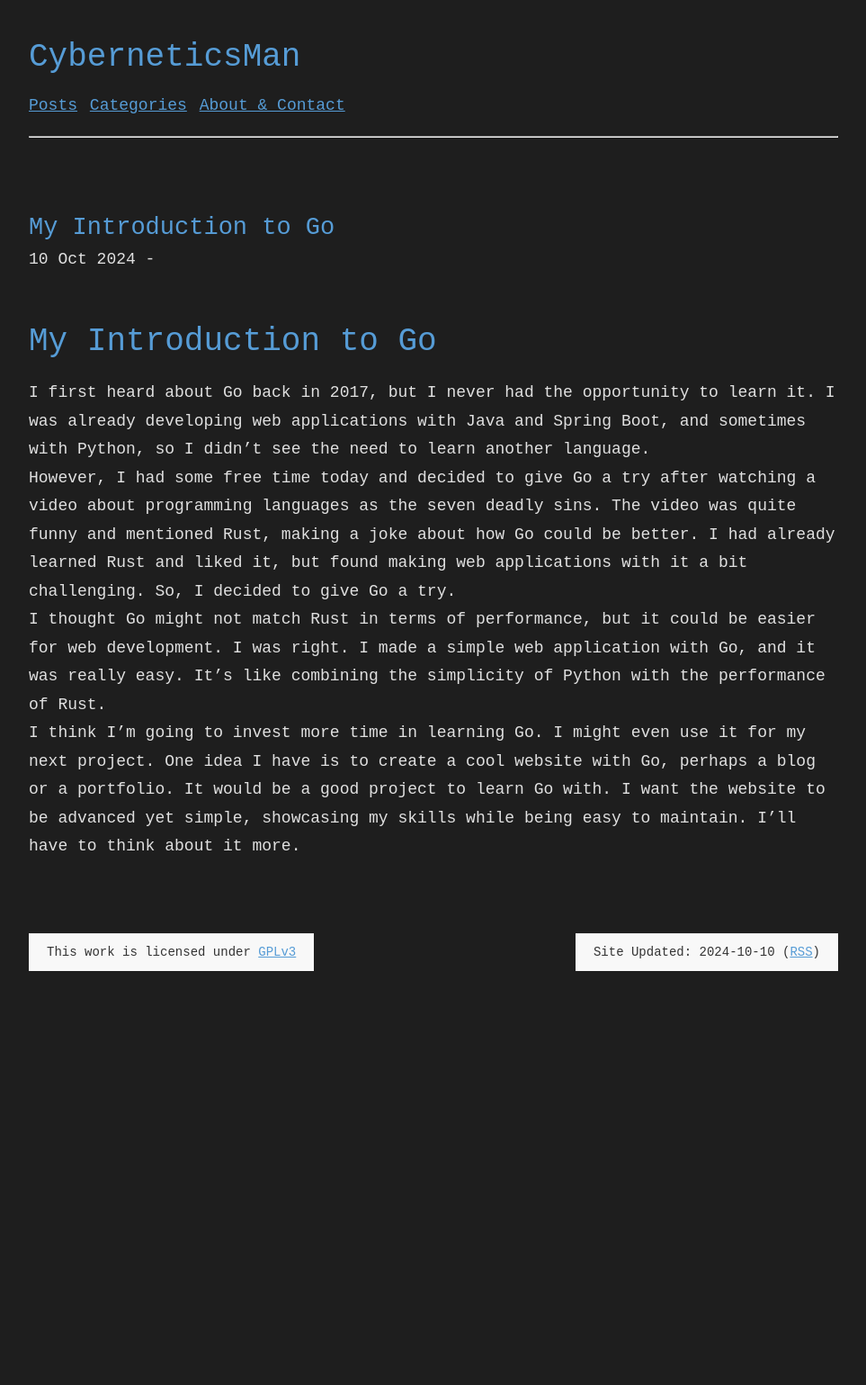
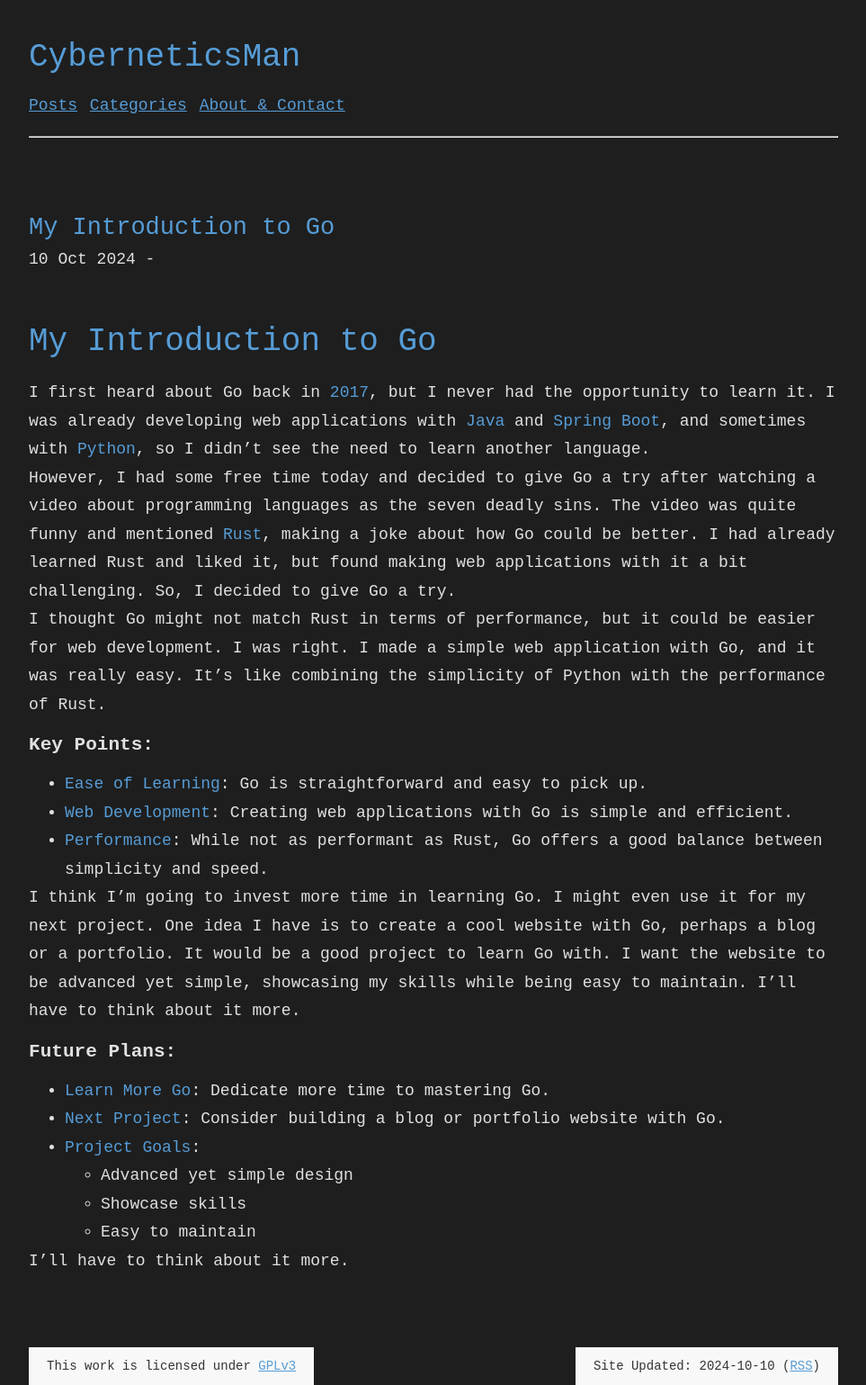
Before and after one commit to CyberneticsMan/CyberneticsMan.github.io, a Jekyll site: the page built from _posts/2024-10-10-beginning-of-Go.md, in a window 1280 px wide. Shown: the whole page at 90% size, without its empty margins (158-1121 px from the left). Built offline with Jekyll 4.4.1, drawn with Linux system fonts in a browser that asks for light colours; before the commit the page ends 1079 px from its top, so only the background shows below that.

Commit message:
go changes

```diff
--- a/_posts/2024-10-10-beginning-of-Go.md
+++ b/_posts/2024-10-10-beginning-of-Go.md
@@ -8,10 +8,27 @@ published: true
 
 # My Introduction to Go
 
-I first heard about Go back in 2017, but I never had the opportunity to learn it. I was already developing web applications with Java and Spring Boot, and sometimes with Python, so I didn't see the need to learn another language.
+I first heard about Go back in **2017**, but I never had the opportunity to learn it. I was already developing web applications with **Java** and **Spring Boot**, and sometimes with **Python**, so I didn't see the need to learn another language.
 
-However, I had some free time today and decided to give Go a try after watching a video about programming languages as the seven deadly sins. The video was quite funny and mentioned Rust, making a joke about how Go could be better. I had already learned Rust and liked it, but found making web applications with it a bit challenging. So, I decided to give Go a try.
+However, I had some free time today and decided to give Go a try after watching a video about programming languages as the seven deadly sins. The video was quite funny and mentioned **Rust**, making a joke about how Go could be better. I had already learned Rust and liked it, but found making web applications with it a bit challenging. So, I decided to give Go a try.
 
 I thought Go might not match Rust in terms of performance, but it could be easier for web development. I was right. I made a simple web application with Go, and it was really easy. It's like combining the simplicity of Python with the performance of Rust.
 
+### Key Points:
+
+- **Ease of Learning**: Go is straightforward and easy to pick up.
+- **Web Development**: Creating web applications with Go is simple and efficient.
+- **Performance**: While not as performant as Rust, Go offers a good balance between simplicity and speed.
+
 I think I'm going to invest more time in learning Go. I might even use it for my next project. One idea I have is to create a cool website with Go, perhaps a blog or a portfolio. It would be a good project to learn Go with. I want the website to be advanced yet simple, showcasing my skills while being easy to maintain. I'll have to think about it more.
+
+### Future Plans:
+
+- **Learn More Go**: Dedicate more time to mastering Go.
+- **Next Project**: Consider building a blog or portfolio website with Go.
+- **Project Goals**:
+    - Advanced yet simple design
+    - Showcase skills
+    - Easy to maintain
+
+I'll have to think about it more.
```
